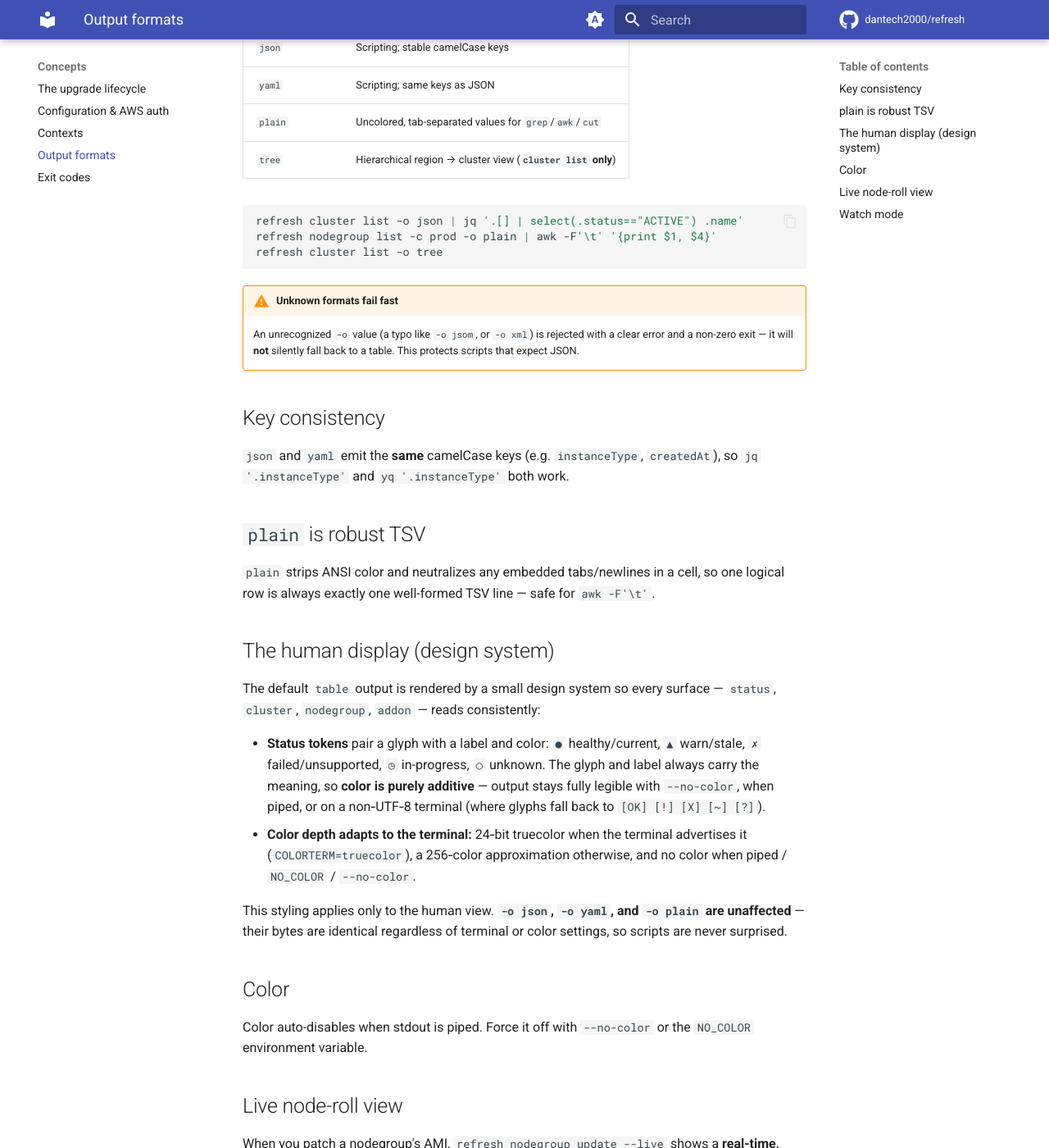
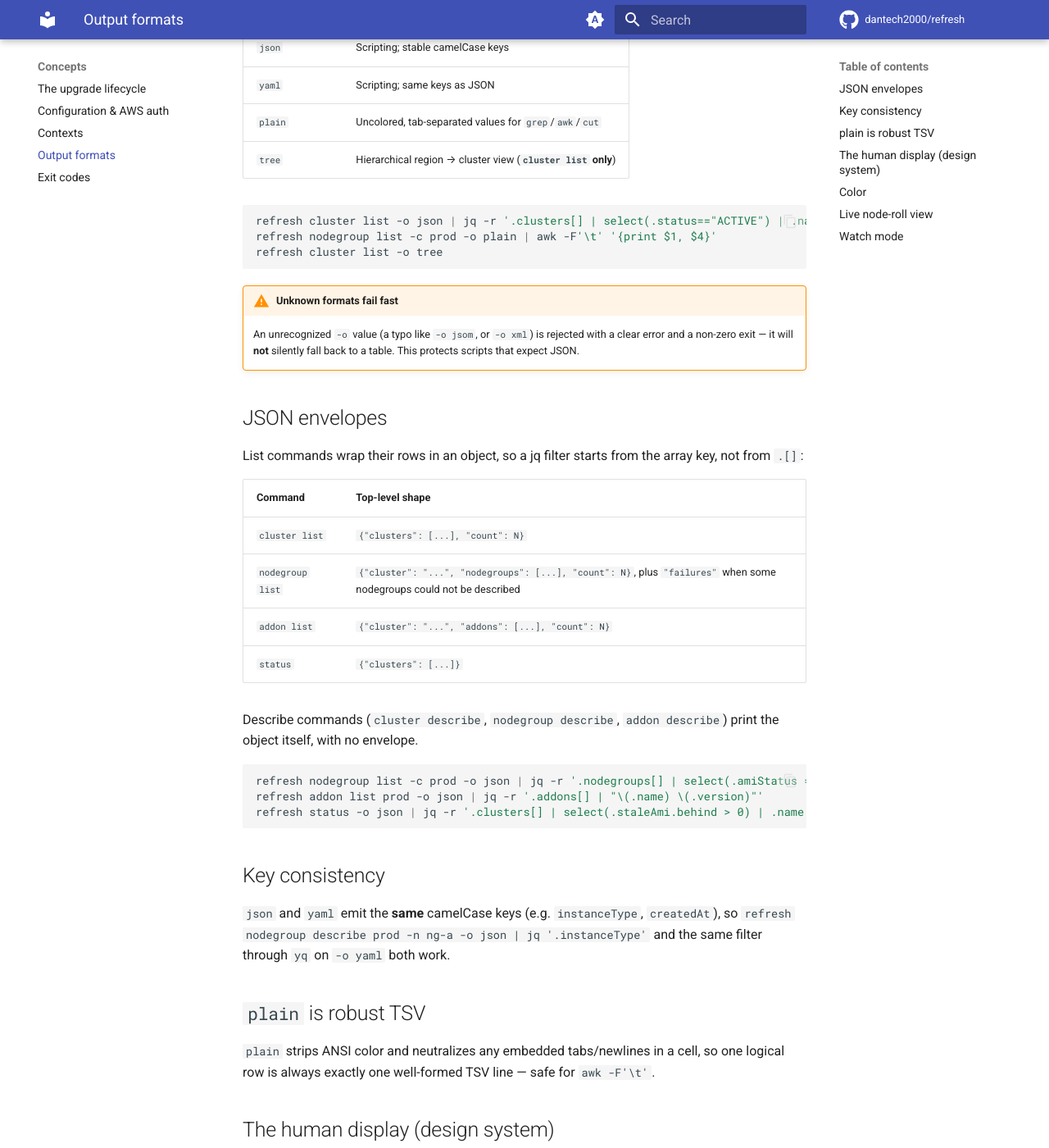
Before and after one commit to dantech2000/refresh, an MkDocs documentation site: the page built from docs/concepts/output.md, in a window 1280 px wide and 1400 px high, scrolled down 325 px. Shown: the whole window at 82% size. Built offline with MkDocs 1.6.1 and Material for MkDocs 9.7.7, drawn with Linux system fonts in a browser that asks for light colours; comment, search, counter and statistics services are not loaded.

Commit message:
docs: fix jq examples to match the JSON envelopes
cluster list -o json prints {clusters, count}, not a bare array, so
'.[] | select(...)' failed. Document each list command's envelope and give
working filters for cluster, nodegroup, addon list and status.

````diff
--- a/docs/concepts/output.md
+++ b/docs/concepts/output.md
@@ -11,7 +11,7 @@ Every list/describe command (and most others) supports `-o` / `--format`:
 | `tree` | Hierarchical region → cluster view (**`cluster list` only**) |
 
 ```bash
-refresh cluster list -o json | jq '.[] | select(.status=="ACTIVE") .name'
+refresh cluster list -o json | jq -r '.clusters[] | select(.status=="ACTIVE") | .name'
 refresh nodegroup list -c prod -o plain | awk -F'\t' '{print $1, $4}'
 refresh cluster list -o tree
 ```
@@ -21,10 +21,32 @@ refresh cluster list -o tree
     with a clear error and a non-zero exit — it will **not** silently fall back
     to a table. This protects scripts that expect JSON.
 
+## JSON envelopes
+
+List commands wrap their rows in an object, so a jq filter starts from the
+array key, not from `.[]`:
+
+| Command | Top-level shape |
+|---|---|
+| `cluster list` | `{"clusters": [...], "count": N}` |
+| `nodegroup list` | `{"cluster": "...", "nodegroups": [...], "count": N}`, plus `"failures"` when some nodegroups could not be described |
+| `addon list` | `{"cluster": "...", "addons": [...], "count": N}` |
+| `status` | `{"clusters": [...]}` |
+
+Describe commands (`cluster describe`, `nodegroup describe`, `addon describe`)
+print the object itself, with no envelope.
+
+```bash
+refresh nodegroup list -c prod -o json | jq -r '.nodegroups[] | select(.amiStatus == "Outdated") | .name'
+refresh addon list prod -o json | jq -r '.addons[] | "\(.name) \(.version)"'
+refresh status -o json | jq -r '.clusters[] | select(.staleAmi.behind > 0) | .name'
+```
+
 ## Key consistency
 
 `json` and `yaml` emit the **same** camelCase keys (e.g. `instanceType`,
-`createdAt`), so `jq '.instanceType'` and `yq '.instanceType'` both work.
+`createdAt`), so `refresh nodegroup describe prod -n ng-a -o json | jq '.instanceType'`
+and the same filter through `yq` on `-o yaml` both work.
 
 ## `plain` is robust TSV
 
````
